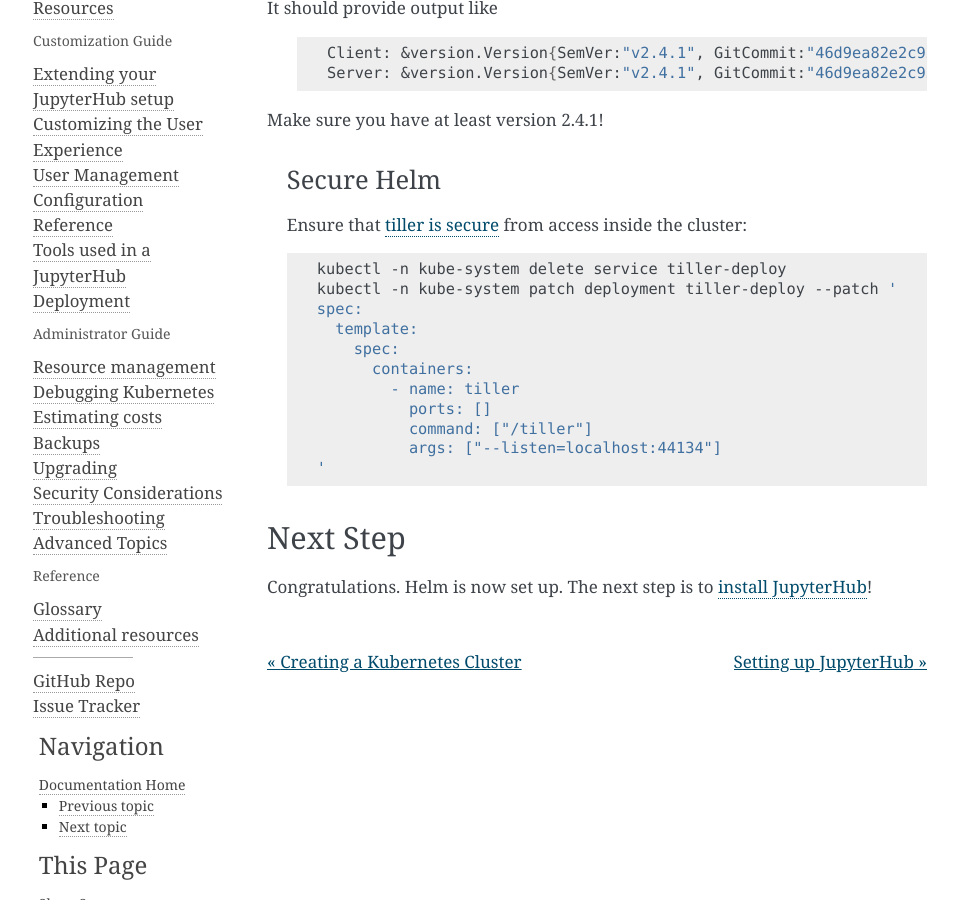
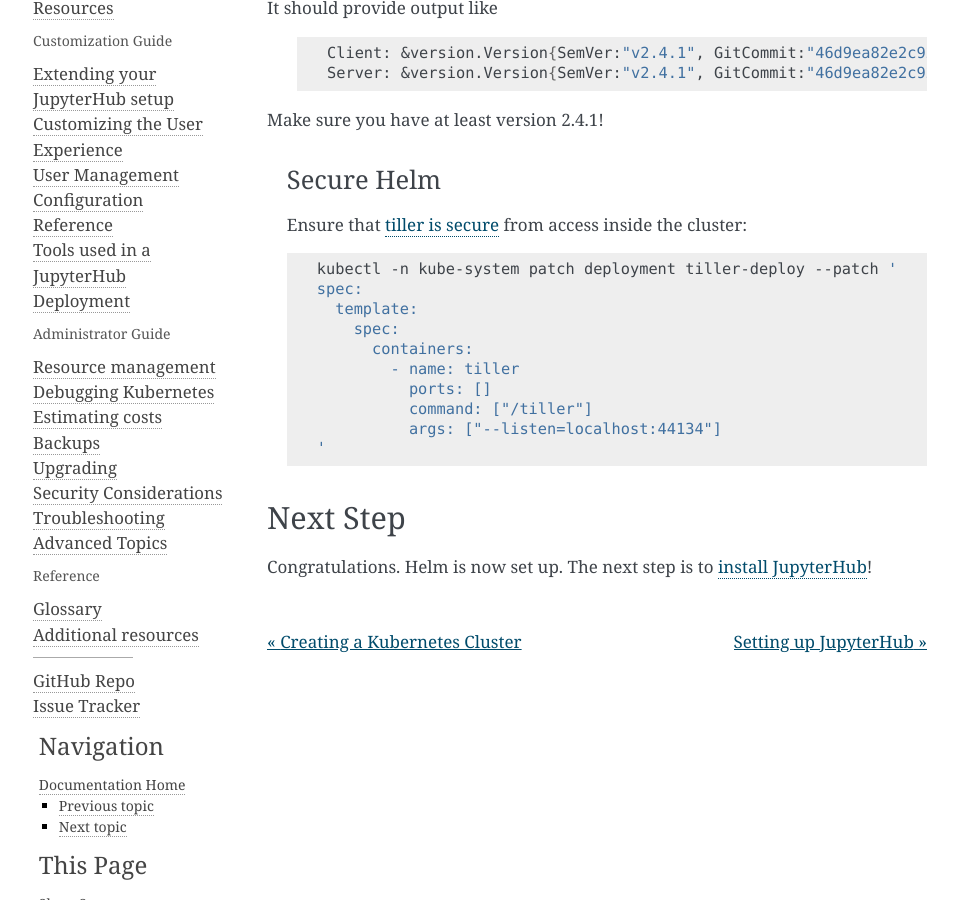
Before and after one commit to jupyterhub/zero-to-jupyterhub-k8s, a Sphinx documentation site: the page built from doc/source/setup-helm.rst, in a window 1280 px wide and 900 px high, scrolled down 919 px. Shown: the whole window, without its empty margins (153-1111 px from the left). Built offline with Sphinx 7.4.7, drawn with Linux system fonts in a browser that asks for light colours.

Commit message:
Update setup-helm.rst

```diff
--- a/doc/source/setup-helm.rst
+++ b/doc/source/setup-helm.rst
@@ -60,7 +60,6 @@
 
    .. code:: bash
 
-      kubectl -n kube-system delete service tiller-deploy
       kubectl -n kube-system patch deployment tiller-deploy --patch '
       spec:
         template:
```
